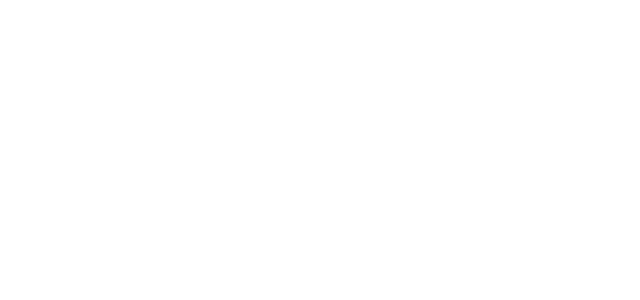
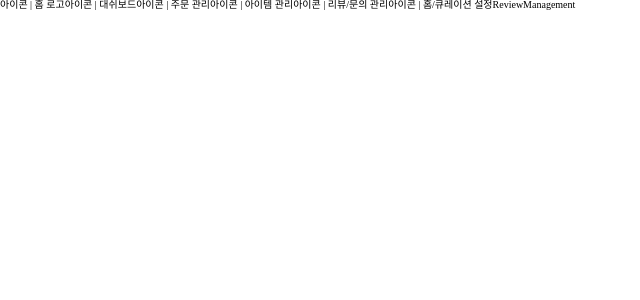
Before and after one commit to onulstore/Onulstore-FE-adimin, a React (Vite) app: page /review-management in a window 1280 px wide. Before the commit this address had no page. Shown: the top 300 px of the page, without its empty margins (0-640 px from the left). Built offline with nearby package versions, Linux system fonts and the light colour scheme; a web font is replaced by a local one.

Commit message:
#20 feat: 모든 페이지에서 네비게이션바가 보이도록 수정

```diff
--- a/src/App.tsx
+++ b/src/App.tsx
@@ -17,15 +17,28 @@ import MagazineRegister from 'components/MagazineRegister';
 import MagazineEdit from 'components/MagazineEdit';
 import SignIn from 'pages/SignIn';
 import ItemEdit from 'pages/ItemEdit';
-import FakeLeftNav from 'components/LeftNavBar';
-import FakeLayout from 'components/FakeLayout';
+import Layout from 'components/Layout';
+import Dashboard from 'pages/Dashboard';
+import OrderManagement from 'pages/OrderManagement';
+import ReviewManagement from 'pages/ReviewManagement';
 
 const App = () => {
   return (
     <ThemeProvider theme={theme}>
       <GlobalStyles />
       <Routes>
-        <Route index element={<Home />} />
+        <Route element={<Layout />}>
+          {/* 대쉬보드(홈) */}
+          <Route index element={<Dashboard />} />
+          {/* 주문 관리 페이지 */}
+          <Route path="order-management" element={<OrderManagement />} />
+          {/* 아이템 관리 페이지 */}
+          <Route path="item-management" element={<ItemManagement />} />
+          <Route path="item-management/register" element={<ItemRegister />} />
+          <Route path="item-management/:itemId" element={<ItemEdit />} />
+          {/* 리뷰 관리 */}
+          <Route path="review-management" element={<ReviewManagement />} />
+          {/* 홈/큐레이션 설정 */}
           <Route path="home-config" element={<HomeConfig />}>
             <Route path="banner" element={<BannerConfig />} />
             <Route path="curation" element={<CurationConfig />} />
@@ -34,16 +47,10 @@ const App = () => {
             <Route path="magazine" element={<MagazineConfig />} />
             <Route path="magazine/register" element={<MagazineRegister />} />
             <Route path="magazine/:magazineId" element={<MagazineEdit />} />
-
             <Route path="md" element={<MdConfig />} />
           </Route>
-
-        <Route element={<FakeLayout />}>
-          <Route path="item-management" element={<ItemManagement />} />
-          <Route path="item-management/register" element={<ItemRegister />} />
-          <Route path="item-management/:itemId" element={<ItemEdit />} />
         </Route>
-
+        {/* 로그인 페이지 */}
         <Route path="signin" element={<SignIn />} />
       </Routes>
     </ThemeProvider>
--- a/src/components/FakeLayout/index.tsx
+++ b/src/components/Layout/index.tsx
@@ -2,10 +2,10 @@ import LeftNavBar from 'components/LeftNavBar';
 import React from 'react';
 import { Outlet } from 'react-router-dom';
 import * as S from './style';
-const FakeLayout = () => {
+const Layout = () => {
   return (
     <S.Container>
-      <div className="fake">
+      <div className="left-nav">
         <LeftNavBar />
       </div>
 
@@ -16,4 +16,4 @@ const FakeLayout = () => {
   );
 };
 
-export default FakeLayout;
+export default Layout;
--- a/src/components/FakeLayout/style.ts
+++ b/src/components/Layout/style.ts
@@ -2,7 +2,7 @@ import styled from 'styled-components';
 
 export const Container = styled.div`
   display: flex;
-  .fake {
+  .left-nav {
     flex-shrink: 0;
   }
   .outlet {
--- a/src/components/LeftNavBar/index.tsx
+++ b/src/components/LeftNavBar/index.tsx
@@ -5,23 +5,23 @@ import * as S from './style';
 const LeftNavBar = () => {
   return (
     <S.Container>
-      <NavLink to="home">
+      <NavLink to="/">
         <span className="icon">아이콘 | </span>
         <span className="text">홈 로고</span>
       </NavLink>
-      <NavLink to="dash-board">
+      <NavLink to="/">
         <span className="icon">아이콘 | </span>
         <span className="text">대쉬보드</span>
       </NavLink>
-      <NavLink to="order-management">
+      <NavLink to="/order-management">
         <span className="icon">아이콘 | </span>
         <span className="text">주문 관리</span>
       </NavLink>
-      <NavLink to="item-management">
+      <NavLink to="/item-management">
         <span className="icon">아이콘 | </span>
         <span className="text">아이템 관리</span>
       </NavLink>
-      <NavLink to="review-qna">
+      <NavLink to="review-management">
         <span className="icon">아이콘 | </span>
         <span className="text">리뷰/문의 관리</span>
       </NavLink>
--- /dev/null
+++ b/src/pages/Dashboard/index.tsx
@@ -0,0 +1,7 @@
+import React from 'react';
+
+const Dashboard = () => {
+  return <div>Dashboard</div>;
+};
+
+export default Dashboard;
--- /dev/null
+++ b/src/pages/OrderManagement/index.tsx
@@ -0,0 +1,7 @@
+import React from 'react';
+
+const OrderManagement = () => {
+  return <div>OrderManagement</div>;
+};
+
+export default OrderManagement;
--- /dev/null
+++ b/src/pages/ReviewManagement/index.tsx
@@ -0,0 +1,7 @@
+import React from 'react';
+
+const ReviewManagement = () => {
+  return <div>ReviewManagement</div>;
+};
+
+export default ReviewManagement;
```
Lines whose indentation alone changed are shown as unchanged.
